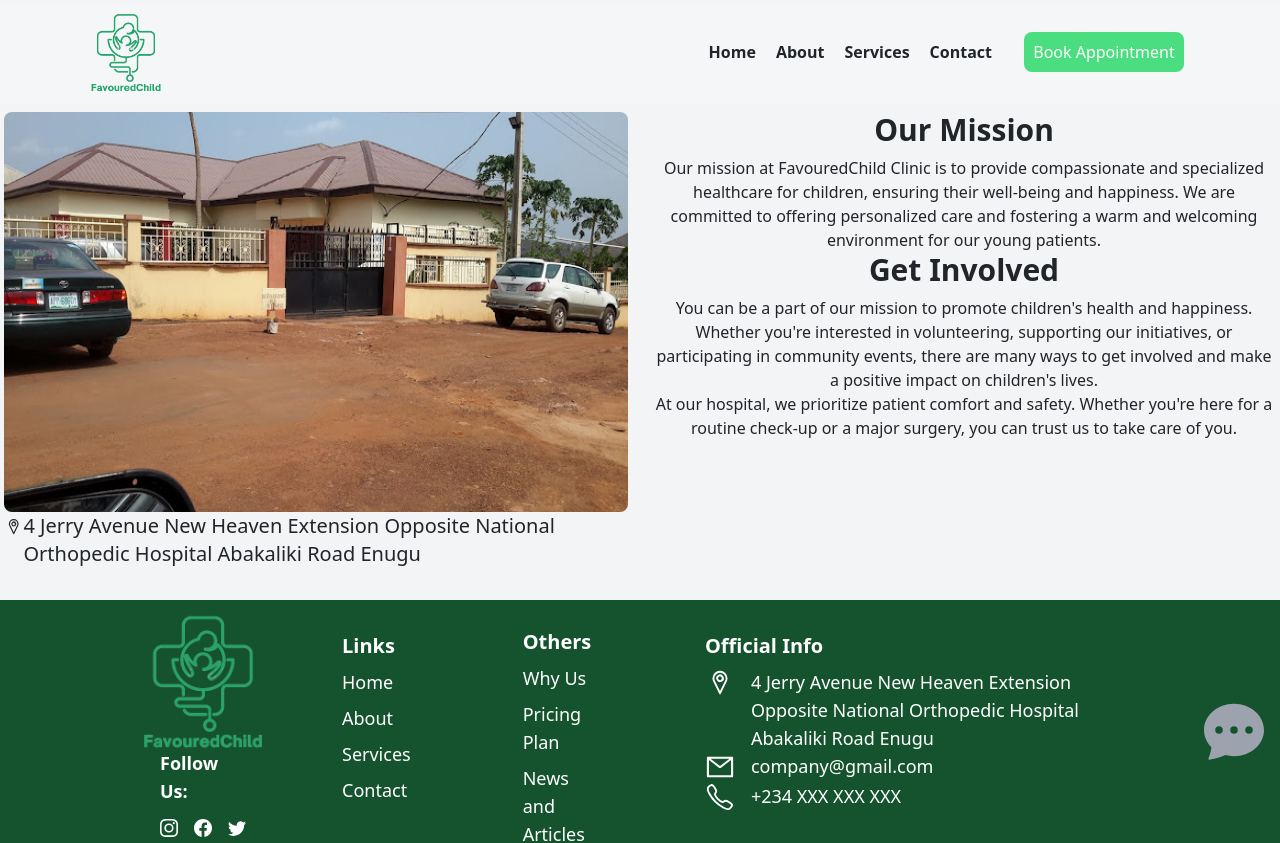
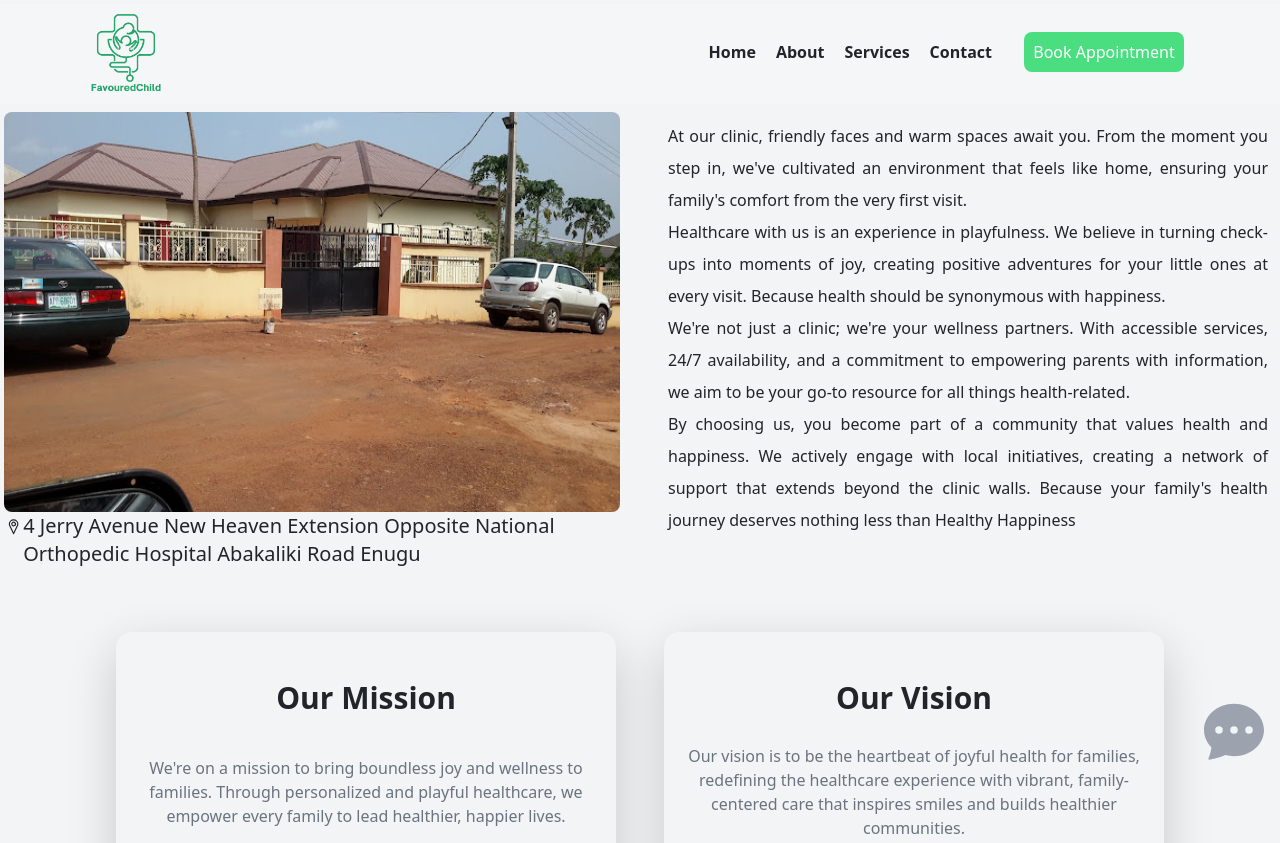
Before and after one commit to Favour-ag/favouredChildCliniProjectNew, a React (Vite) app: page /aboutpage in a window 1280 px wide. Shown: the top 843 px of the page. Built offline with nearby package versions, Linux system fonts and the light colour scheme.

Commit message:
omorr e nor easy

```diff
--- a/src/components/Navbar.jsx
+++ b/src/components/Navbar.jsx
@@ -19,12 +19,12 @@
             </div>
             <div className='flex space-x-8 cursor-pointer mt-2'>
                 <ul className='space-x-5 hidden md:flex mt-1 no-underline'>
-                    <li className=''><a className='font-bold' href="/">
+                    <li className=''><a className='font-bold  active:text-white' href="/">
                         {/* <MdKeyboardDoubleArrowRight /> */}
                         Home</a></li>
-                    <li><a className='font-bold' href={"/aboutpage"}>About</a></li>
-                    <li><a className='font-bold' href={"/servicesPage"}>Services</a></li>
-                    <li><a className='font-bold' href={"/contactPage"}>Contact</a></li>
+                    <li><a className='font-bold active:text-white' href={"/aboutpage"}>About</a></li>
+                    <li><a className='font-bold active:text-white' href={"/servicesPage"}>Services</a></li>
+                    <li><a className='font-bold active:text-white' href={"/contactPage"}>Contact</a></li>
                 </ul>
                 <div className='hidden md:block space-x-3 cursor-pointer'>
                     {/* <button className='bg-white  rounded-lg w-[100px] py-0.5 text-green-500  outline outline-green-500 outline-1'>Sign In</button> */}
--- a/src/components/pages/AboutPage.jsx
+++ b/src/components/pages/AboutPage.jsx
@@ -10,7 +10,7 @@
     <div className="bg-gray-100 w-full">
     <Navbar />
       <div className="container mx-auto py-8 px-1 lg:px-10 pt-28">
-        <div className="grid grid-cols-1 md:grid-cols-2 gap-4">
+        <div className="grid grid-cols-1 md:grid-cols-2 gap-10">
           <div>
             <img
               src={fcc}
@@ -20,22 +20,33 @@
             <p className='flex text-xl '><VscLocation className='text-3xl'/>4 Jerry Avenue New Heaven Extension Opposite
               National Orthopedic Hospital Abakaliki Road Enugu</p>
           </div>
-          <div className='text-md text-center md:text-left'>
-            <h2 className="text-3xl font-semibold mb-2">Our Mission</h2>
-          <p>
-            Our mission at FavouredChild Clinic is to provide compassionate and specialized healthcare for children, ensuring their well-being and happiness. We are committed to offering personalized care and fostering a warm and welcoming environment for our young patients.
-          </p>
-          <h2 className="text-3xl font-semibold mb-2 ">Get Involved</h2>
-          <p>
-            You can be a part of our mission to promote children's health and happiness. Whether you're interested in volunteering, supporting our initiatives, or participating in community events, there are many ways to get involved and make a positive impact on children's lives.
-          </p>
+          <div className='text-justify leading-loose p-2'>
             <p>
-              At our hospital, we prioritize patient comfort and safety.
-              Whether you're here for a routine check-up or a major surgery,
-              you can trust us to take care of you.
+            At our clinic, friendly faces and warm spaces await you. From the moment you step in, we've cultivated an environment that feels like home, ensuring your family's comfort from the very first visit.
+            </p>
+            <p>
+            Healthcare with us is an experience in playfulness. We believe in turning check-ups into moments of joy, creating positive adventures for your little ones at every visit. Because health should be synonymous with happiness.
+            </p>
+            <p>
+            We're not just a clinic; we're your wellness partners. With accessible services, 24/7 availability, and a commitment to empowering parents with information, we aim to be your go-to resource for all things health-related.
+            </p>
+            <p>
+            By choosing us, you become part of a community that values health and happiness. We actively engage with local initiatives, creating a network of support that extends beyond the clinic walls. Because your family's health journey deserves nothing less than Healthy Happiness
             </p>
           </div>
         </div>
+      </div>
+      <div className='grid justify-center gap-5 md:flex py-8'>
+      <div className='w-[330px] lg:w-[500px] h-[260px] shadow-lg shadow-green-500 grid justify-items-center rounded-2xl p-4 px-10  transition ease-in-out delay-150 hover:-translate-y-1 hover:scale-110  duration-300'>
+                {/* < FaSyringe className='text-green-500 text-5xl mt-[-16px]' /> */}
+                <p className='text-3xl font-semibold pt-4'>Our Mission</p>
+                <p className='text-center text-gray-500 '>We're on a mission to bring boundless joy and wellness to families. Through personalized and playful healthcare, we empower every family to lead healthier, happier lives.</p>
+            </div>
+      <div className='w-[330px] lg:w-[500px] h-[260px] shadow-lg shadow-green-500 grid justify-items-center rounded-2xl p-4 px-10  transition ease-in-out delay-150 hover:-translate-y-1 hover:scale-110  duration-300'>
+
+                <p className='text-3xl font-semibold pt-4'>Our Vision</p>
+                <p className='text-center text-gray-500'>Our vision is to be the heartbeat of joyful health for families, redefining the healthcare experience with vibrant, family-centered care that inspires smiles and builds healthier communities.</p>
+            </div>
       </div>
     </div>
     <Footer />
--- a/src/components/pages/ContactPage.jsx
+++ b/src/components/pages/ContactPage.jsx
@@ -11,15 +11,14 @@
      <div className='absolute top-3'>
      <Navbar />
      </div>
-      <div className="container mx-auto py-8 px-1 lg:px-12">
-        <h1 className="text-5xl font-bold mb-6 mt-20 md:mt-[-20px] text-center md:text-left">Contact Us</h1>
+      <div className="container mx-auto py-8 px-1 lg:px-12 pt-32">
         <div className="grid grid-cols-1 md:grid-cols-2 gap-20">
           <div className=''>
             <h2 className="text-3xl font-semibold mb-2 text-center md:text-left">Contact Information</h2>
             <p className='text-xl text-center md:text-left'>4 Jerry Avenue New Heaven Extension Opposite </p>
             <p className='text-xl'>National Orthopedic Hospital Abakaliki Road Enugu</p>
 
-          <iframe src="https://www.google.com/maps/embed?pb=!1m13!1m8!1m3!1d3964.4665969037774!2d7.525184!3d6.462418!3m2!1i1024!2i768!4f13.1!3m2!1m1!2zNsKwMjcnNDQuNyJOIDfCsDMxJzMwLjciRQ!5e0!3m2!1sen!2sus!4v1698270927562!5m2!1sen!2sus" width="370" height="450" style={{border:"0"}} allowfullscreen="" loading="lazy" referrerpolicy="no-referrer-when-downgrade"></iframe>
+            <iframe src="https://www.google.com/maps/embed?pb=!1m13!1m8!1m3!1d3964.4665969037774!2d7.525184!3d6.462418!3m2!1i1024!2i768!4f13.1!3m2!1m1!2zNsKwMjcnNDQuNyJOIDfCsDMxJzMwLjciRQ!5e0!3m2!1sen!2sus!4v1698270927562!5m2!1sen!2sus" width="370" height="450" style={{border:"0"}} allowfullscreen="" loading="lazy" referrerpolicy="no-referrer-when-downgrade" className='w-full h-80'></iframe>
           </div>
           <div>
             <h2 className="text-3xl md:mb-4 font-semibold mb-2">Get in touch with us</h2>
```
